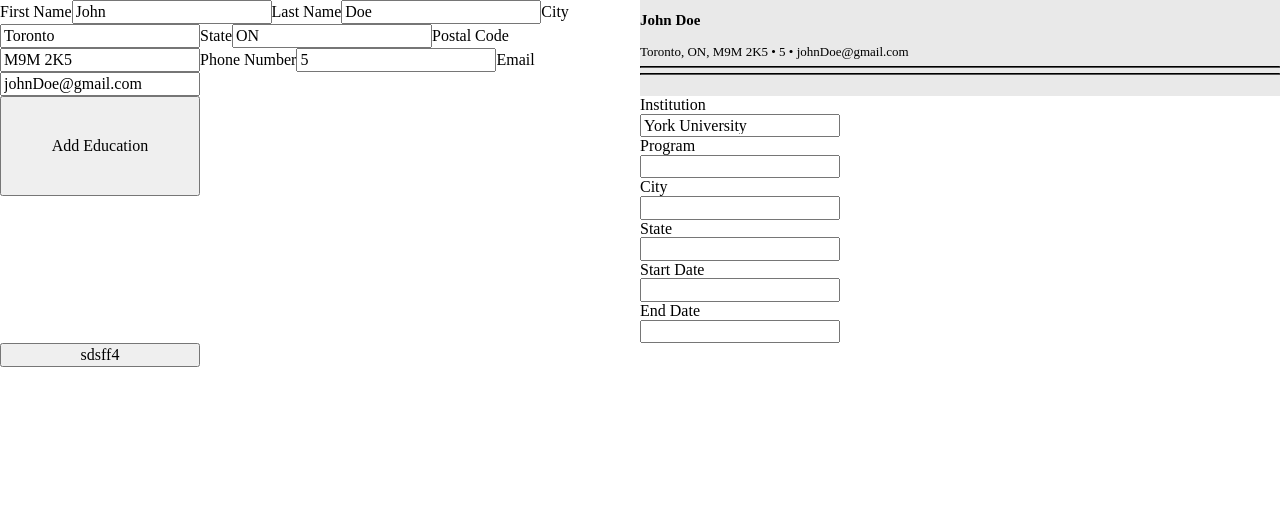
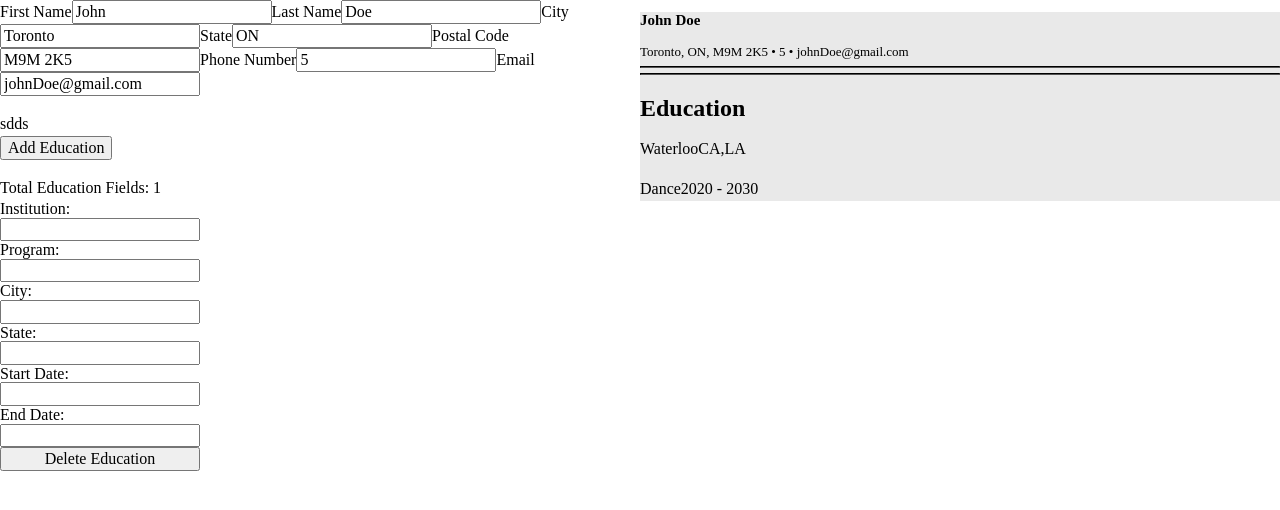
Before and after one commit to kloxer/TOP_CV_Application, a React (Vite) app: page / in a window 1280 px wide. Both pictures are taken after typing "5" into the empty fields and a click on the button "Add Education". Shown: the top 510 px of the page. Built offline with nearby package versions, Linux system fonts and the light colour scheme.

Commit message:
Added education, no styling done yet or bullet points.

```diff
--- a/src/education.jsx
+++ b/src/education.jsx
@@ -1,28 +1,127 @@
-function AddEducation({ educationData, onChange }) {
+import { useState } from "react";
+
+function EducationSection({
+  educationState,
+  addEducations,
+  handleEducationChange,
+}) {
+  // const [educationState, setEducationState] = useState([]);
+
+  // const addEducations = () => {
+  //   setEducationState((prevState) => [
+  //     ...prevState,
+  //     {
+  //       id: Date.now(), // Generate a unique id
+  //       institution: "",
+  //       program: "",
+  //       city: "",
+  //       state: "",
+  //       startDate: "",
+  //       endDate: "",
+  //     },
+  //   ]);
+  // };
+
+  // // Handle changes to individual education fields
+  // const handleEducationChange = (id, name, value) => {
+  //   setEducationState((prevState) =>
+  //     prevState.map((education) =>
+  //       education.id === id ? { ...education, [name]: value } : education
+  //     )
+  //   );
+  // };
+
   return (
-    <div id="education">
-      <label htmlFor="institution">Institution</label>
-      <input
-        type="text"
-        name="university"
-        onChange={onChange}
-        value={educationData.institution}
-      />
-      <label htmlFor="program">Program</label>
-      <input type="text" name="program" onChange={onChange} />
+    <div>
+      {/* {educationState.map((education) => (
+        <div id="Education">
+          {education.institution} - {education.program}
+        </div>
+      ))} */}
 
-      <label htmlFor="city">City</label>
-      <input type="text" name="city" onChange={onChange} />
-      <label htmlFor="state">State</label>
-      <input type="text" name="state" onChange={onChange} />
-
-      <label htmlFor="startDate">Start Date</label>
-      <input type="text" name="startDate" onChange={onChange} />
-
-      <label htmlFor="endDate">End Date</label>
-      <input type="text" name="endDate" onChange={onChange} />
+      <button onClick={addEducations}>Add Education</button>
+      <p>Total Education Fields: {educationState.length}</p>
+      {educationState.map((education) => (
+        <EducationForm
+          key={education.id}
+          id={education.id}
+          education={education}
+          onChange={handleEducationChange}
+        />
+      ))}
     </div>
   );
 }
 
-export default AddEducation;
+function EducationForm({ id, education, onChange }) {
+  // Local handler to pass changes up to the parent
+  const handleChange = (e) => {
+    onChange(id, e.target.name, e.target.value);
+  };
+
+  return (
+    <div id={`education`}>
+      <CreateField
+        id={id}
+        type="text"
+        name="institution"
+        text="Institution"
+        education={education}
+        onChange={handleChange}
+      />
+      <CreateField
+        id={id}
+        type="text"
+        name="program"
+        text="Program"
+        education={education}
+        onChange={handleChange}
+      />
+
+      <CreateField
+        id={id}
+        type="text"
+        name="city"
+        text="City"
+        education={education}
+        onChange={handleChange}
+      />
+      <CreateField
+        id={id}
+        type="text"
+        name="state"
+        text="State"
+        education={education}
+        onChange={handleChange}
+      />
+      <CreateField
+        id={id}
+        type="text"
+        name="startDate"
+        text="Start Date"
+        education={education}
+        onChange={handleChange}
+      />
+      <CreateField
+        id={id}
+        type="text"
+        name="endDate"
+        text="End Date"
+        education={education}
+        onChange={handleChange}
+      />
+      <button>Delete Education</button>
+      <br />
+    </div>
+  );
+}
+
+function CreateField({ id, type, name, text, education, onChange }) {
+  return (
+    <>
+      <label htmlFor={`${name}-${id}`}>{text}:</label>
+      <input id={`${name}-${id}`} type={type} name={name} onChange={onChange} />
+    </>
+  );
+}
+export default EducationSection;
--- a/src/form.jsx
+++ b/src/form.jsx
@@ -1,6 +1,7 @@
 import { useState } from "react";
 import AddEducation from "./education";
 import "./index.css";
+import EducationSection from "./education.jsx";
 
 function UserInput({ form, onChange }) {
   return (
@@ -66,10 +67,10 @@ function UserInput({ form, onChange }) {
 function TopResume({ form }) {
   return (
     <div id="resumeTop">
-      <h2 class="fullName">
+      <h2 className="fullName">
         {form.firstName} {form.lastName}
       </h2>
-      <p class="personInfo">
+      <p className="personInfo">
         {form.city}, {form.state}, {form.postalCode} &#x2022; {form.phoneNumber}{" "}
         &#x2022; {form.email}
       </p>
@@ -79,14 +80,36 @@ function TopResume({ form }) {
   );
 }
 
-function MiddleResume({ form }) {
-  return <></>;
+function MiddleResume({ education }) {
+  return (
+    <div id="resumeMiddle">
+      <div id="educations">
+        <h2>Education</h2>
+        {education.map((education) => (
+          <div class="singleEducation">
+            <p>
+              <span class="left">{education.institution}</span>
+              <span class="right">
+                {education.city},{education.state}
+              </span>
+            </p>
+            <p>
+              <span class="left">{education.program}</span>
+              <span class="right">
+                {education.startDate} - {education.endDate}
+              </span>
+            </p>
+          </div>
+        ))}
+      </div>
+    </div>
+  );
 }
-function DisplayResume({ form }) {
+function DisplayResume({ form, education }) {
   return (
     <div id="resume">
       <TopResume form={form} />
-      <MiddleResume form={form} />
+      <MiddleResume education={education} />
     </div>
   );
 }
@@ -103,16 +126,30 @@ function ShowInput() {
     email: "johnDoe@gmail.com",
   });
 
-  const [educationData, setEducationData] = useState({
-    institution: "York University",
-    program: "Arts",
-    city: "Toronto",
-    state: "ON",
-    startDate: "2022",
-    endDate: "TBD",
-  });
+  const [educationState, setEducationState] = useState([]);
+  const addEducations = () => {
+    setEducationState((prevState) => [
+      ...prevState,
+      {
+        id: Date.now(), // Generate a unique id
+        institution: "Waterloo",
+        program: "Dance",
+        city: "CA",
+        state: "LA",
+        startDate: "2020",
+        endDate: "2030",
+      },
+    ]);
+  };
 
-  const [showEducation, setEducationState] = useState(false);
+  // Handle changes to individual education fields
+  const handleEducationChange = (id, name, value) => {
+    setEducationState((prevState) =>
+      prevState.map((education) =>
+        education.id === id ? { ...education, [name]: value } : education
+      )
+    );
+  };
 
   function handleChange(e) {
     const { name, value } = e.target;
@@ -122,39 +159,21 @@ function ShowInput() {
       [name]: value,
     }));
   }
-  function handleEducationChange(e) {
-    const { name, value } = e.target;
-
-    setEducationData((educationData) => ({
-      ...educationData,
-      [name]: value,
-    }));
-  }
-
-  function showEducationForm() {
-    setEducationState(true);
-  }
-  function Test() {
-    return (
-      <>
-        <h1>test</h1>
-      </>
-    );
-  }
 
   return (
     <div id="wholePage">
-      <UserInput form={form} onChange={handleChange} />
-      <DisplayResume form={form} />
-      <button onClick={showEducationForm}>Add Education</button>
-      {showEducation && (
-        <AddEducation
-          educationData={educationData}
-          onChange={handleEducationChange}
+      <div className="leftSide">
+        <UserInput form={form} onChange={handleChange} />
+        <p>sdds</p>
+        <EducationSection
+          educationState={educationState}
+          addEducations={addEducations}
+          handleEducationChange={handleEducationChange}
         />
-      )}
-
-      <button onClick={Test}>sdsff4</button>
+      </div>
+      <div className="resume">
+        <DisplayResume form={form} education={educationState} />
+      </div>
     </div>
   );
 }
--- a/src/index.css
+++ b/src/index.css
@@ -138,3 +138,7 @@ button {
   max-width: 200px;
   max-height: 100px;
 }
+
+.right {
+  margin-right: auto;
+}
```
